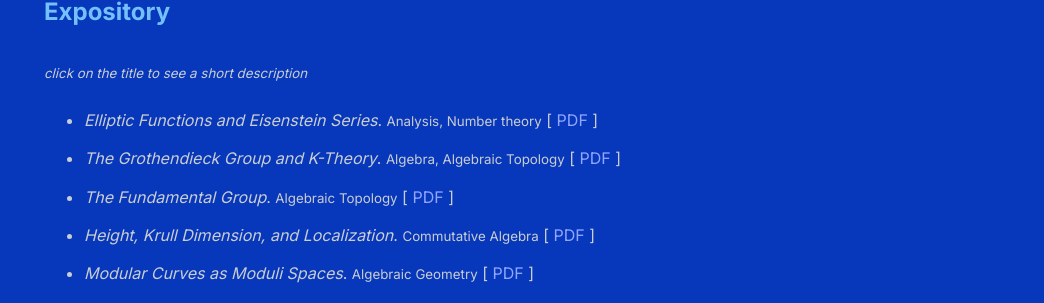
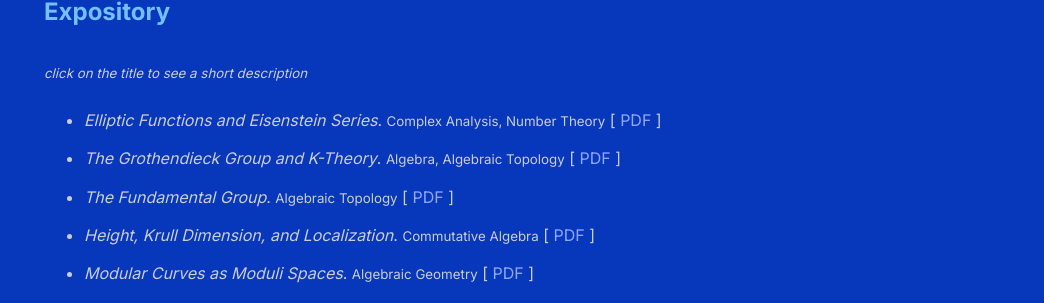
Before and after one commit to shihankanungo/shihankanungo.github.io, a Jekyll site: the page built from papers.md, in a window 1280 px wide. Shown: the part 1120-1423 px from the top of the page, without its empty margins (236-1280 px from the left). Built offline with Jekyll 4.4.1, drawn with Linux system fonts in a browser that asks for light colours.

Commit message:
Update papers.md

```diff
--- a/papers.md
+++ b/papers.md
@@ -35,7 +35,7 @@ title: Mathematics &mdash; writing
 <ul>
 
 <li><details>
-  <summary style="list-style-type: none;"><i>Elliptic Functions and Eisenstein Series</i>. <small>Analysis, Number theory</small> [ <a href="elliptic.pdf" target="_blank" style="text-decoration: none">PDF</a> ] </summary>
+  <summary style="list-style-type: none;"><i>Elliptic Functions and Eisenstein Series</i>. <small>Complex Analysis, Number Theory</small> [ <a href="elliptic.pdf" target="_blank" style="text-decoration: none">PDF</a> ] </summary>
   <small>We provide an introduction to elliptic functions and Eisenstein series from a classical analytic perspective while highlighting their broader mathematical significance. The exposition assumes familiarity with basic complex analysis, particularly meromorphic functions, contour integration, and power series expansions.<br></small><br>
 </details></li>
 
```
